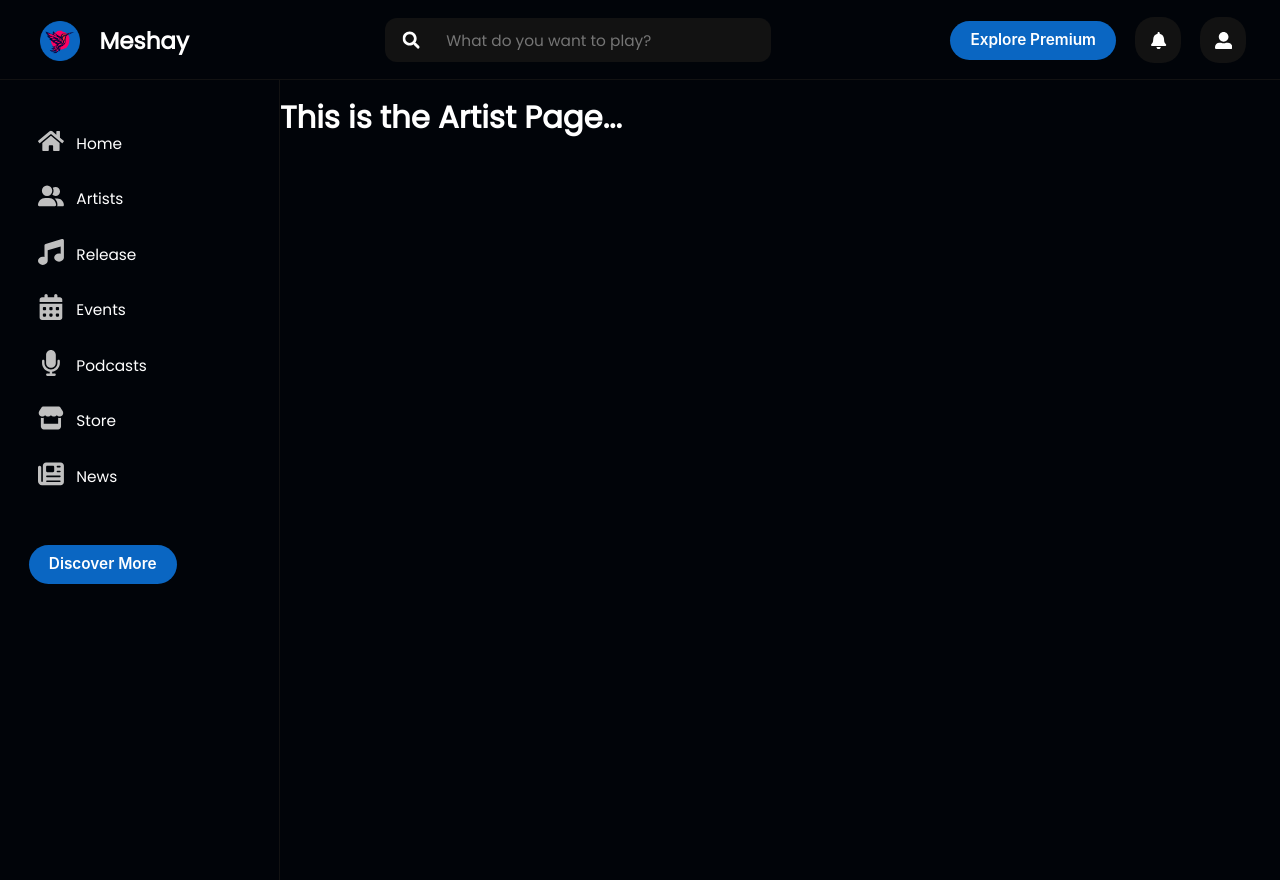
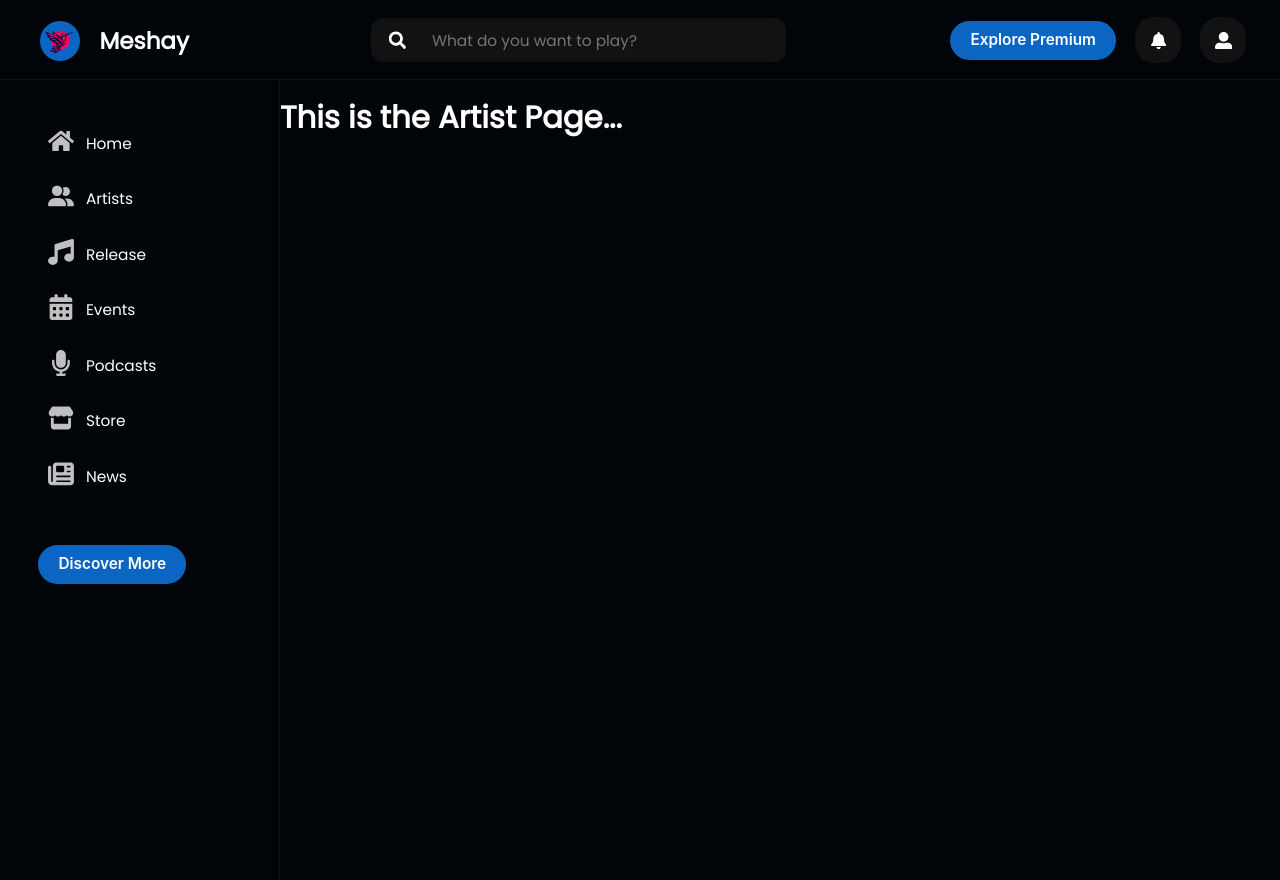
Before and after one commit to Shazzy911/Meshay-music-player, a Next.js app: page /artists in a window 1280 px wide. Built offline with nearby package versions, Linux system fonts and the light colour scheme.

Commit message:
fixing layout of Swiper with custom styles

```diff
--- a/src/components/common/sidebar/SideBar.module.scss
+++ b/src/components/common/sidebar/SideBar.module.scss
@@ -1,6 +1,5 @@
-@import "../../../app/styles/colors.module.scss", "../../../app/styles/mixin.module.scss";
-
-
+@import "../../../app/styles/colors.module.scss",
+  "../../../app/styles/mixin.module.scss";
 
 // Main Container of SideBar
 .container {
@@ -10,26 +9,29 @@
   justify-content: flex-start;
   align-items: flex-start;
   background-color: $bg-color;
-
+  padding: 2rem 0 0 1rem;
   position: fixed;
   top: 0;
   // left: 0;
   // bottom: 0;
-  z-index: 2;
+  z-index: 5;
   width: 280px;
   transition: transform 0.5s ease;
   border-right: 1px solid $sec-color;
 
   //// When Active
-  &.active{
+  &.active {
     left: 100;
     // right: 0;
     display: flex;
     transition: all 6s ease;
   }
 
+  // Logo container box
+  .logo_box {
+    margin: 2rem 0;
+  }
 
-  // Logo Container
 
 
   // Link container for page routing.
@@ -40,14 +42,15 @@
       text-decoration: none;
       color: white;
       // font-size: 1.8rem;
-      &:hover{
+      &:hover {
         font-weight: 600;
-        svg { /* Target the SVG directly within the hover state */
-            // fill: #25a56a;
-            fill: $main-color;
-             /* Change fill color on hover */
-            transition: fill 0.5s; /* Smooth transition effect */
-          }
+        svg {
+          /* Target the SVG directly within the hover state */
+          // fill: #25a56a;
+          fill: $main-color;
+          /* Change fill color on hover */
+          transition: fill 0.5s; /* Smooth transition effect */
+        }
       }
 
       span {
@@ -63,18 +66,13 @@
     }
   }
 
-
   // Side Bar Premium Button--
 
-  .sidebar_button{
+  .sidebar_button {
     padding: 0 3rem;
     margin: 1rem 0;
   }
-
-
 }
-
-
 
 // ====================================
 // ============ Media Queries =========
@@ -82,46 +80,45 @@
 // ==== Targeting Mobile ==> Desktop ==
 
 @media screen and (min-width: 475px) {
-
   // .container {
   //   background-color: rgb(255, 105, 97);
   // }
 }
 
 @media screen and (min-width: 640px) {
-
   // .container {
   //   background-color: rgb(90, 155, 213);
   // }
 }
 
 @media screen and (min-width: 768px) {
-
   // .container {
 
   // }
 }
 
 @media screen and (min-width: 1024px) {
-
   .container {
     display: flex;
     position: sticky;
-    .premium_button{
+    padding: 0 1rem;
+
+    .logo_box {
+      display: none;
+    }
+    .premium_button {
       display: none;
     }
   }
 }
 
 @media screen and (min-width: 1280px) {
-
   // .container {
   //   background-color: rgb(90, 120, 155);
   // }
 }
 
 @media screen and (min-width: 1536px) {
-
   // .container {
   //   background-color: rgb(120, 90, 155);
   // }
--- a/src/components/common/sidebar/SideBar.tsx
+++ b/src/components/common/sidebar/SideBar.tsx
@@ -5,13 +5,17 @@ import Link from "next/link";
 import Button from "@/components/ui/button/Button";
 import { useAppDispatch, useAppSelector } from "@/redux/hooks";
 import { setMenuOpen } from "@/redux/slices/menuSlice";
+import Logo from "@/components/ui/logo/Logo";
 
 const SideBar = () => {
   const dispatch = useAppDispatch();
   const menuOpen = useAppSelector((state) => state.menuOpen);
   return (
-    <div className={`${style.container} ${menuOpen ? style.active : ''}`}>
+    <section className={`${style.container} ${menuOpen ? style.active : ''}`}>
+      <div className={style.logo_box}>
 
+      <Logo/>
+      </div>
       <div className={style.link_container}>
         {
           sidebar_route_links.map((item) => (
@@ -19,13 +23,13 @@ const SideBar = () => {
           ))
         }
       </div>
+      <div className={`${style.discover_button} ${style.sidebar_button}`}>
+        <Button  text="Discover More" />
+      </div>
       <div className={`${style.premium_button} ${style.sidebar_button}`}>
         <Button text="Explore Premium" />
       </div>
-      <div className={`${style.discover_button} ${style.sidebar_button}`}>
-        <Button text="Discover More" />
-      </div>
-    </div>
+    </section>
   )
 }
 
--- a/src/components/layout/mainslider/MainSlider.module.scss
+++ b/src/components/layout/swiper_main/Swiper_Main.module.scss
@@ -3,20 +3,21 @@
   $swiper-navigation-size: 44px;
 
 
-.container {
+// .container {
+
+// }
+
+.Swiper {
+  background-color: rgb(255, 0, 0);
   background-color: rgb(0, 255, 242);
-  // width: auto;
-  // height: auto;
-  // background-color: yellowgreen;
+  width: 100%;
+  height: 100%;
+  background-color: yellowgreen;
   margin: 3rem 0 0 3.5rem;
   display: flex;
   justify-content: center;
   align-items: center;
 }
-
-// .Swiper {
-//   // background-color: rgb(255, 0, 0);
-// }
 .pagination_navigation{
     display: flex;
     gap:  2.5rem;
--- a/src/components/ui/button/Button.tsx
+++ b/src/components/ui/button/Button.tsx
@@ -1,14 +1,22 @@
+"use client";
 import React from 'react'
-import style from "./Button.module.scss"
+import styles from "./Button.module.scss"
 
 
+type ButtonProp = React.ComponentPropsWithoutRef<"button"> & {
+  variant? : "primary" | "secondary" ;
+}; // This will allow to have acceopt all the button Attribute..
+type ButtonType = ButtonProp &{
+style?: React.CSSProperties;
 
-interface buttonType {
-  text?: string;
-}
-const Button = ({text}: buttonType) => {
+// borderRadius?: Record<string, number>; // Key should be String ==> Value can be Number...
+text: string;
+// clickFunc: () => void;
+};
+
+const Button = ({text, style}: ButtonType) => {
   return (
-    <button className={style.container}>{text}</button>
+    <button className={styles.container} style={style}>{text}</button>
   )
 }
 
--- a/src/components/ui/search/Search.module.scss
+++ b/src/components/ui/search/Search.module.scss
@@ -6,7 +6,7 @@
 .container {
   display: flex;
   align-items: center;
-  width: 42rem;
+  width: 45rem;
   input {
     background-color: $sec-color;
     border: 1px solid transparent;
@@ -19,7 +19,7 @@
     padding: 0 60px;
   }
   .search_icon {
-    z-index: 5;
+    z-index: 2;
     transform: translatex(200%);
     font-size: larger;
     @include transition_ease();
--- a/src/json/slide_dummy.tsx
+++ b/src/json/slide_dummy.tsx
@@ -61,7 +61,6 @@ export const slide_dummy: slide_dummy_types[] = [
         btn1: "Explore Now",
         btn2: "Start Listening",
     },
-
     // {
     //     id: 2,
     //     image: "https://images.unsplash.com/photo-1502773860571-211a597d6e4b?w=1200&auto=format&fit=crop&q=60&ixlib=rb-4.0.3&ixid=M3wxMjA3fDB8MHxzZWFyY2h8NjJ8fG11c2ljfGVufDB8fDB8fHww",
```
Also changed, not shown: src/app/page.module.scss (+4 -4 lines), src/app/page.tsx (+16 -16 lines), src/components/layout/swiper_main/Swiper_Main.tsx (renamed from src/components/layout/mainslider/MainSlider.tsx, +5 -5 lines).
